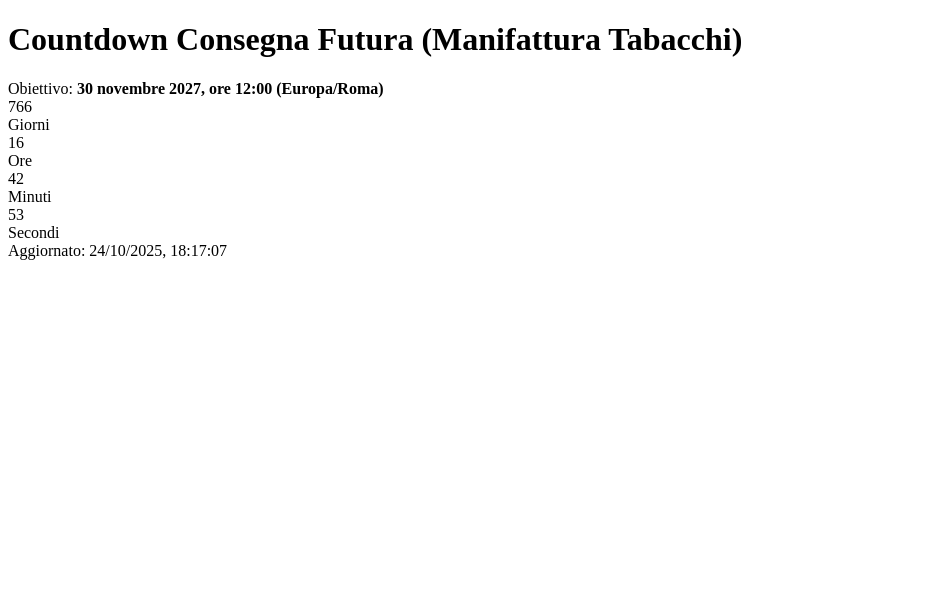
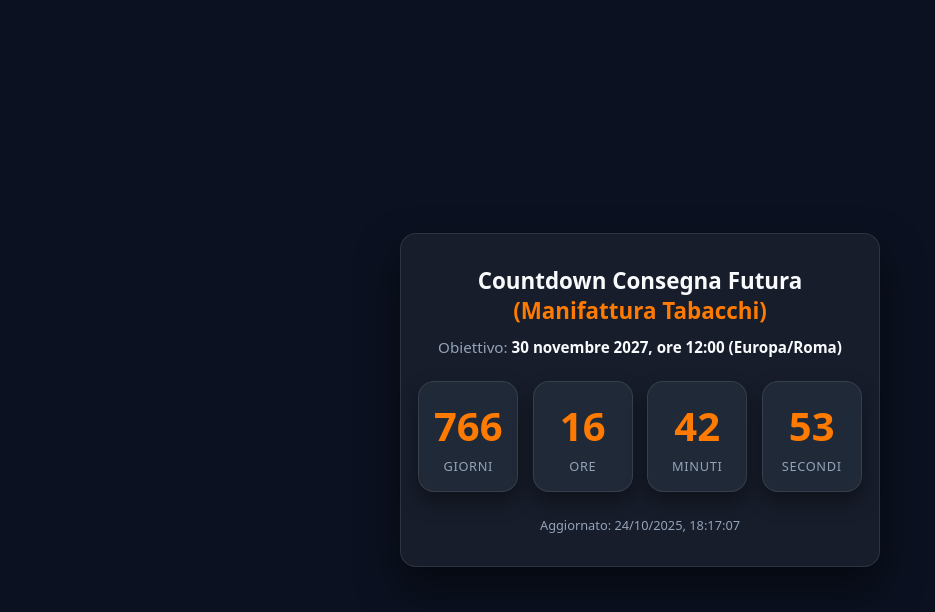
Before and after one commit to mariflor73-star/Manifattura-Tabacchi, a plain HTML site: page index.html in a window 1280 px wide. Shown: the whole page, without its empty margins (0-935 px from the left). Drawn offline with Linux system fonts and the light colour scheme.

Commit message:
Add files via upload

```diff
--- a/index.html
+++ b/index.html
@@ -1,28 +1,127 @@
-
 <!DOCTYPE html>
 <html lang="it">
 <head>
-  <head>
   <meta charset="UTF-8" />
   <meta name="viewport" content="width=device-width,initial-scale=1" />
 
-  <!-- colore barra di stato su iOS -->
+  <!-- PWA iPhone -->
   <meta name="apple-mobile-web-app-capable" content="yes" />
   <meta name="apple-mobile-web-app-status-bar-style" content="black-translucent" />
   <meta name="apple-mobile-web-app-title" content="Countdown" />
-
-  <!-- icona iOS standalone -->
   <link rel="apple-touch-icon" href="icon-192.png" />
-
-  <!-- manifest -->
   <link rel="manifest" href="manifest.json" />
 
-  <title>Countdown</title>
+  <title>Countdown Consegna Futura</title>
+
+  <style>
+    :root {
+      --bg: #0b1120;
+      --accent: #ff7a00;
+      --text: #f8fafc;
+      --text-muted: #94a3b8;
+      --tile: #1f2937;
+      --radius: 1rem;
+      --font: system-ui, -apple-system, BlinkMacSystemFont, "Inter", "Roboto", sans-serif;
+    }
+
+    * {
+      box-sizing: border-box;
+      margin: 0;
+      padding: 0;
+    }
+
+    body {
+      background-color: var(--bg);
+      color: var(--text);
+      font-family: var(--font);
+      display: flex;
+      flex-direction: column;
+      align-items: center;
+      justify-content: center;
+      min-height: 100vh;
+      padding: 1rem;
+      text-align: center;
+    }
+
+    .card {
+      max-width: 480px;
+      width: 100%;
+      background-color: rgba(255,255,255,0.05);
+      border: 1px solid rgba(255,255,255,0.1);
+      border-radius: var(--radius);
+      padding: 2rem 1rem;
+      box-shadow: 0 20px 40px rgba(0,0,0,0.5);
+    }
+
+    h1 {
+      font-size: 1.4rem;
+      line-height: 1.3;
+      font-weight: 700;
+      margin-bottom: 0.75rem;
+    }
+
+    .target {
+      font-size: 0.95rem;
+      color: var(--text-muted);
+      margin-bottom: 1.5rem;
+    }
+
+    .target strong {
+      color: var(--text);
+    }
+
+    .grid {
+      display: grid;
+      grid-template-columns: repeat(4, 1fr);
+      gap: 0.75rem;
+      justify-items: center;
+      margin-bottom: 1.5rem;
+    }
+
+    @media (max-width: 420px) {
+      .grid {
+        grid-template-columns: repeat(2, 1fr);
+        gap: 1rem;
+      }
+    }
+
+    .tile {
+      background-color: var(--tile);
+      border-radius: var(--radius);
+      padding: 1rem 0.5rem;
+      width: 100%;
+      max-width: 100px;
+      box-shadow: 0 10px 20px rgba(0,0,0,0.4);
+      border: 1px solid rgba(255,255,255,0.1);
+    }
+
+    .value {
+      font-size: 2.5rem;
+      font-weight: 700;
+      color: var(--accent);
+    }
+
+    .label {
+      font-size: 0.8rem;
+      color: var(--text-muted);
+      margin-top: 0.25rem;
+      text-transform: uppercase;
+      letter-spacing: 0.05em;
+    }
+
+    .footer {
+      font-size: 0.8rem;
+      color: var(--text-muted);
+      margin-top: 1rem;
+    }
+  </style>
 </head>
+
 <body>
   <div class="card">
-    <h1>Countdown Consegna Futura (Manifattura Tabacchi)</h1>
+    <h1>Countdown Consegna Futura<br><span style="color: var(--accent);">(Manifattura Tabacchi)</span></h1>
     <div class="target">Obiettivo: <strong>30 novembre 2027, ore 12:00 (Europa/Roma)</strong></div>
+
     <div class="grid">
       <div class="tile">
         <div id="days" class="value">0</div>
@@ -41,13 +140,12 @@
         <div class="label">Secondi</div>
       </div>
     </div>
+
     <div class="footer" id="footer"></div>
   </div>
 
   <script>
-    // Target time: 2027-11-30 12:00 Europe/Rome (CET, UTC+1 on that date)
     const target = new Date('2027-11-30T12:00:00+01:00').getTime();
-
     const footer = document.getElementById('footer');
     function pad(n){ return n.toString().padStart(2,'0'); }
 
```
